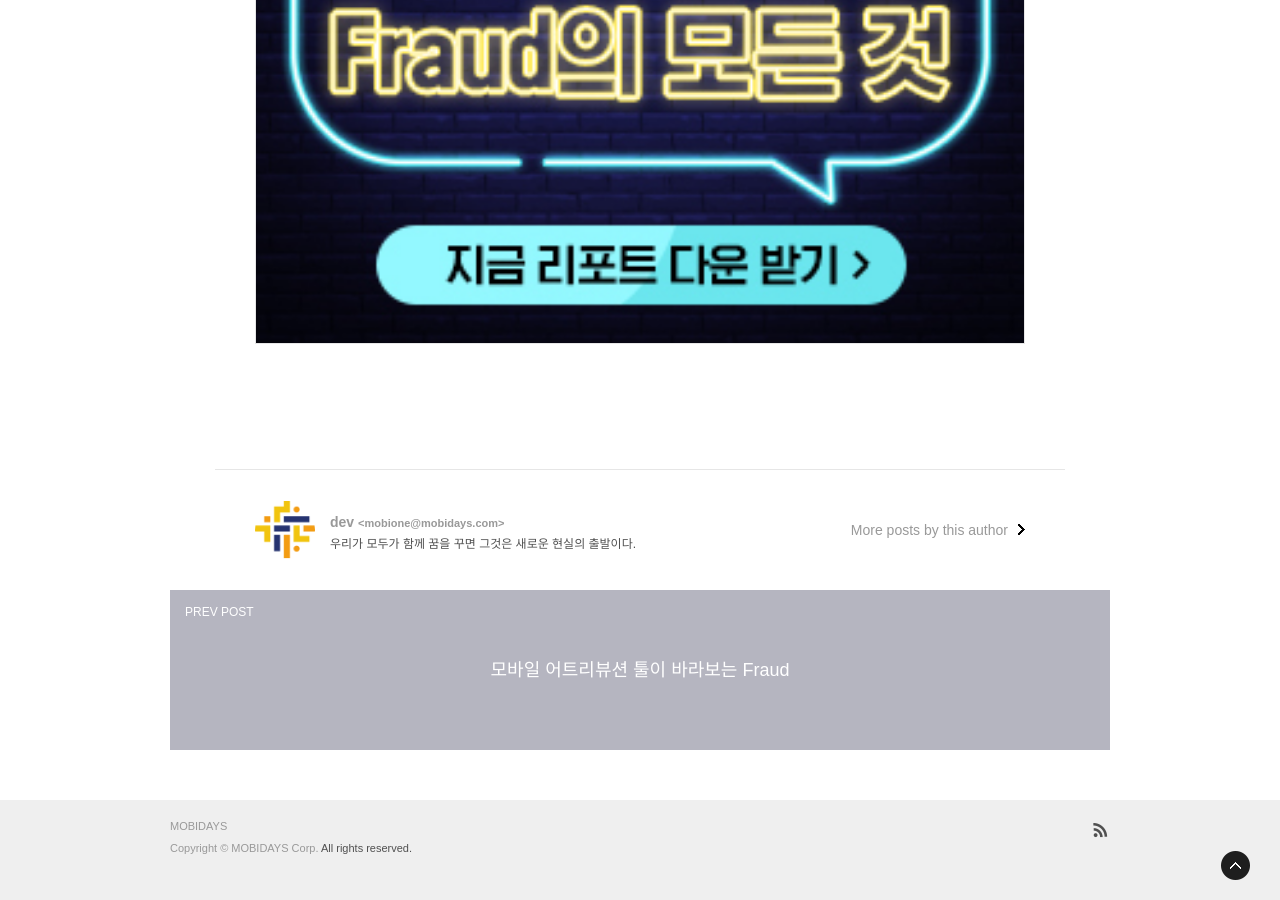
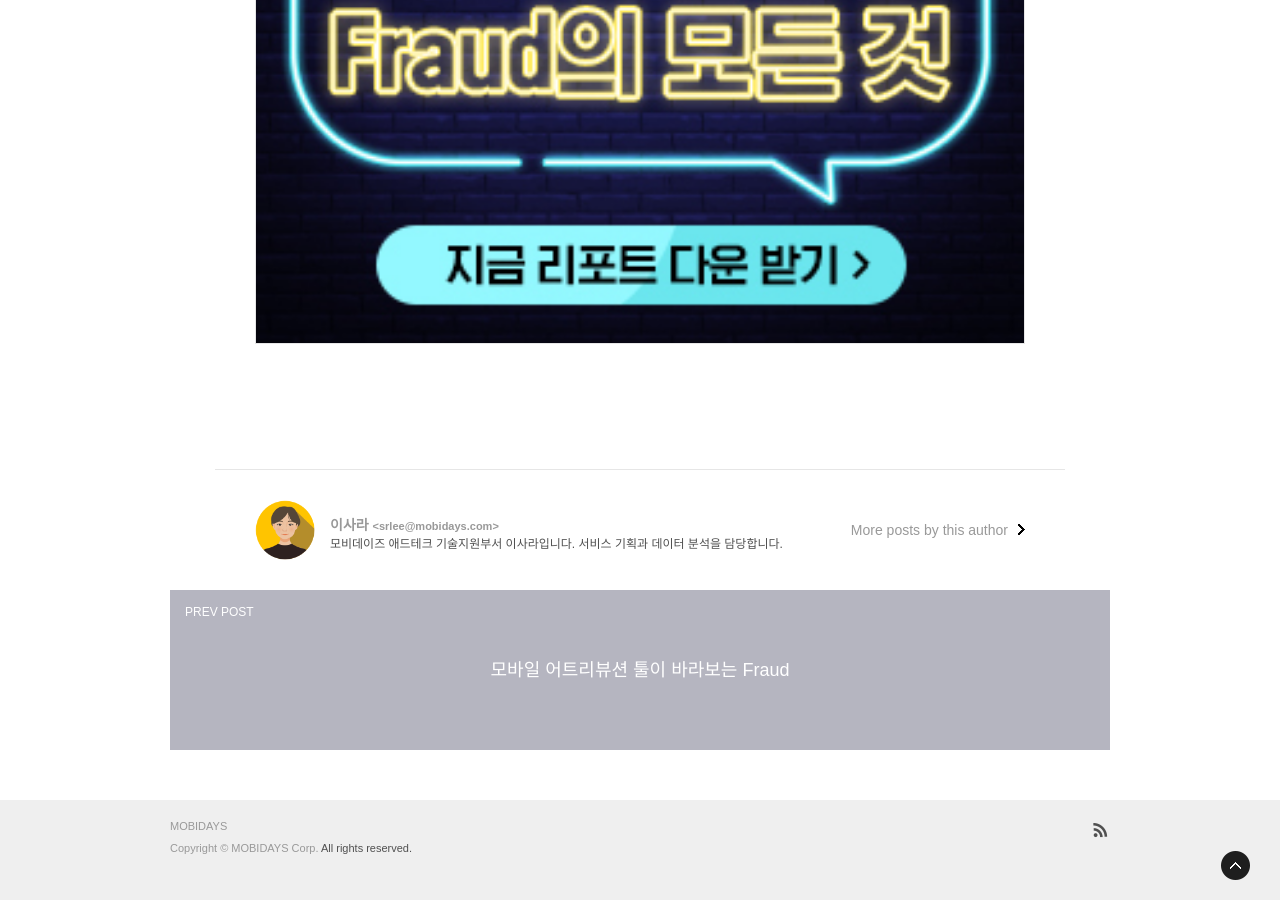
Before and after one commit to mobidays-dev/mobilab, a Jekyll site: the page built from _posts/2020-08-03-하드웨어-플랫폼별-ad-fraud.md, in a window 1280 px wide and 900 px high, scrolled down 4236 px. Built offline with Jekyll 4.4.1, drawn with Linux system fonts in a browser that asks for light colours; comment, search, counter and statistics services are not loaded.

Commit message:
Update Post “2020-08-03-하드웨어-플랫폼별-ad-fraud”

```diff
--- a/_posts/2020-08-03-하드웨어-플랫폼별-ad-fraud.md
+++ b/_posts/2020-08-03-하드웨어-플랫폼별-ad-fraud.md
@@ -1,7 +1,7 @@
 ---
 layout: post
 title: 하드웨어 플랫폼별 Ad Fraud
-author: dev
+author: 이사라
 date: 2020-08-03 03:34
 image: /static/images/gettyimages-1224271335-1068x712.jpg
 cover:
```
